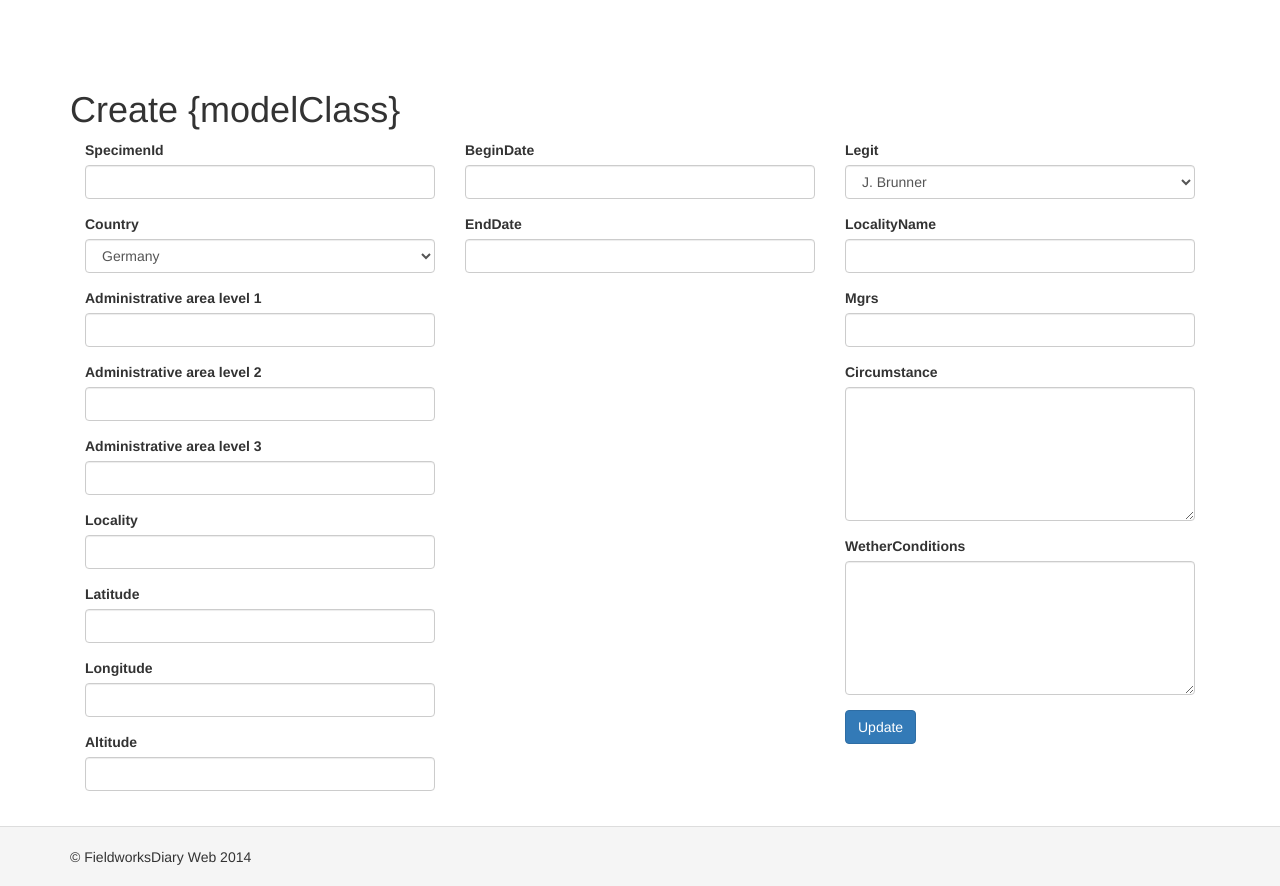
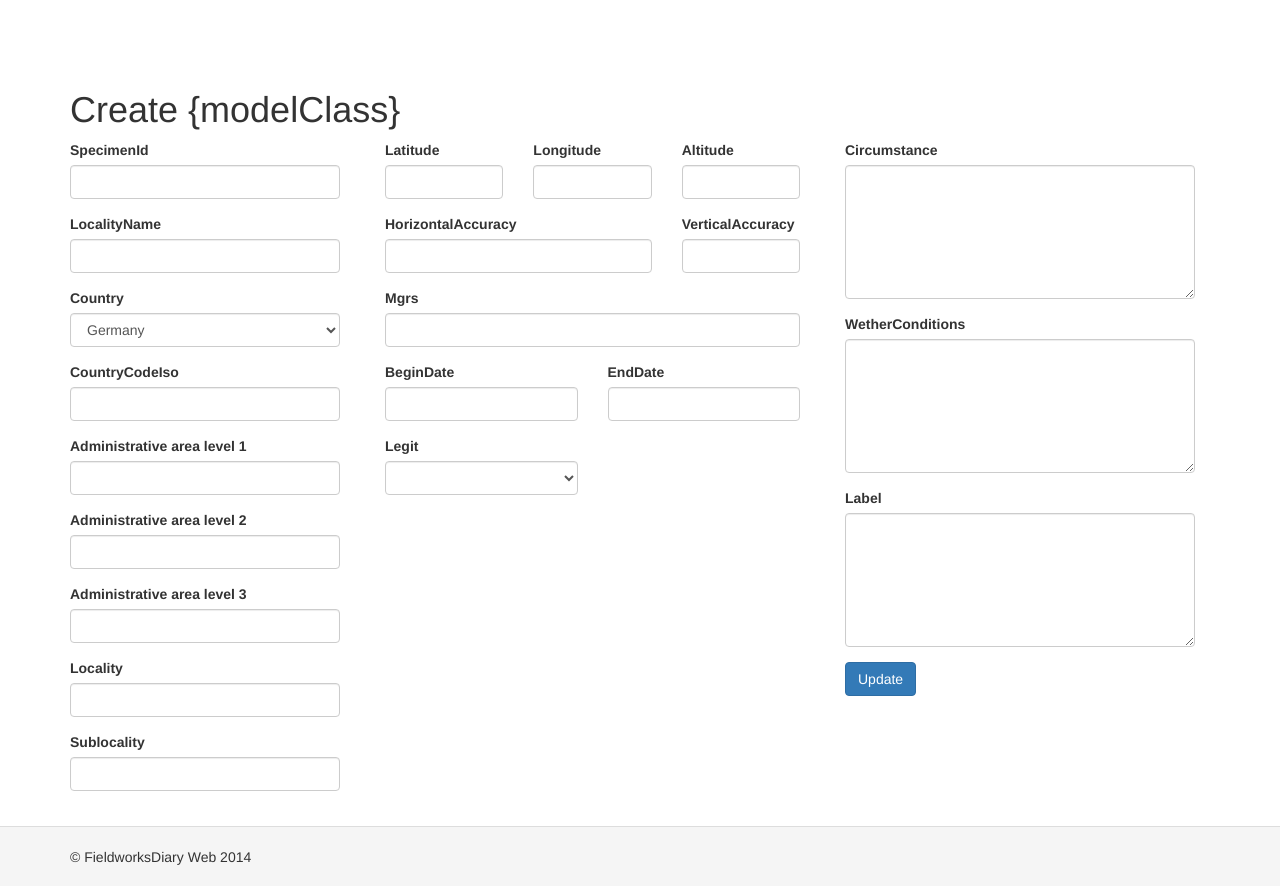
Before and after one commit to jobrunner/fieldworksdiaryweb, a Yii app: template views/specimen/create.php in a window 1280 px wide. Run offline with PHP 8.4 and a stand-in for Yii, Linux system fonts and the light colour scheme; the template is opened without the code that fills it, so the values that code supplies are empty; form fields are guessed from the names that the template uses; some libraries are stand-ins or nearby versions.

Commit message:
update form a little bit cleaner for the editor (far from perfect!)

```diff
--- a/views/specimen/_form.php
+++ b/views/specimen/_form.php
@@ -2,7 +2,11 @@
 
 use yii\helpers\Html;
 use yii\helpers\Url;
-use yii\widgets\ActiveForm;
+# use yii\widgets\ActiveForm;
+use kartik\widgets\ActiveForm as ActiveForm;
+//use dosamigos\datepicker\DateRangePicker;
+use dosamigos\datepicker\DatePicker;
+
 
 /* @var $this yii\web\View */
 /* @var $model app\models\Specimen */
@@ -11,79 +15,110 @@ use yii\widgets\ActiveForm;
 
 <div class="specimen-form">
 
-    <div class="col-lg-4">
+    <?php $form = ActiveForm::begin(); ?>
 
-    <?php $form = ActiveForm::begin(
-//        [
-//            'action' => Url::toRoute('create')
-//    ]
-    );
-    ?>
+    <div class="col-lg-3" style="padding-left:0">
 
         <?php //= $form->field($model, 'id')->textInput(['maxlength' => 48]) ?>
+        <?= $form->field($model, 'specimenId')->textInput(['maxlength' => 20]) ?>
+        <?= $form->field($model, 'localityName')->textInput(['maxlength' => 200]) ?>
+        <?= $form->field($model, 'country')->dropDownList(['Germany', 'Spain']); ?>
+        <?= $form->field($model, 'countryCodeIso')->textInput(['maxlength' => 2]) ?>
+        <?= $form->field($model, 'administrative_area_level_1')->textInput(['maxlength' => 200]) ?>
+        <?= $form->field($model, 'administrative_area_level_2')->textInput(['maxlength' => 200]) ?>
+        <?= $form->field($model, 'administrative_area_level_3')->textInput(['maxlength' => 200]) ?>
+        <?= $form->field($model, 'locality')->textInput(['maxlength' => 200]) ?>
+        <?= $form->field($model, 'sublocality')->textInput(['maxlength' => 200]) ?>
+    </div>
 
-    <?= $form->field($model, 'specimenId')->textInput(['maxlength' => 20]) ?>
+    <div class="col-lg-5">
 
-    <?php #= $form->field($model, 'country')->textInput(['maxlength' => 200]) ?>
-    <?= $form->field($model, 'country')->dropDownList(['Germany', 'Spain']); ?>
-
-    <?php //= $form->field($model, 'countryCodeIso')->textInput(['maxlength' => 2]) ?>
-
-    <?= $form->field($model, 'administrative_area_level_1')->textInput(['maxlength' => 200]) ?>
-
-    <?= $form->field($model, 'administrative_area_level_2')->textInput(['maxlength' => 200]) ?>
-
-    <?= $form->field($model, 'administrative_area_level_3')->textInput(['maxlength' => 200]) ?>
-
-    <?= $form->field($model, 'locality')->textInput(['maxlength' => 200]) ?>
-
-    <?php // = $form->field($model, 'sublocality')->textInput(['maxlength' => 200]) ?>
-
+        <div class="col-lg-4">
             <?= $form->field($model, 'latitude')->textInput() ?>
-
-    <?= $form->field($model, 'longitude')->textInput() ?>
-
-    <?php // = $form->field($model, 'horizontalAccuracy')->textInput() ?>
-
-    <?= $form->field($model, 'altitude')->textInput() ?>
-
-    <?php // = $form->field($model, 'verticalAccuracy')->textInput() ?>
-
-</div>
-<div class="col-lg-4">
-
-    <?= $form->field($model, 'beginDate')->textInput() ?>
-
-    <?= $form->field($model, 'endDate')->textInput() ?>
         </div>
 
         <div class="col-lg-4">
+            <?= $form->field($model, 'longitude')->textInput() ?>
+        </div>
 
-    <?= $form->field($model, 'legit')->dropDownList(['J. Brunner', 'Neuer Sammler']); ?>
+        <div class="col-lg-4">
+            <?= $form->field($model, 'altitude')->textInput() ?>
+        </div>
 
-    <?= $form->field($model, 'localityName')->textInput(['maxlength' => 200]) ?>
+        <div class="col-lg-8">
+            <?= $form->field($model, 'horizontalAccuracy')->textInput() ?>
+        </div>
+        <div class="col-lg-4">
+            <?= $form->field($model, 'verticalAccuracy')->textInput() ?>
+        </div>
 
-    <?php // = $form->field($model, 'localityDescription')->textInput(['maxlength' => 1000]) ?>
+        <div class="col-lg-12">
+            <?= $form->field($model, 'mgrs')->textInput(['maxlength' => 18]) ?>
+        </div>
 
-    <?php // = $form->field($model, 'localityPrefix')->textInput(['maxlength' => 100]) ?>
+        <div class="col-lg-6">
+            <?= $form->field($model, 'beginDate')->widget(
+                DatePicker::className(), [
+                    'clientOptions' => [
+                        'language' => 'de-DE',
+                        'autoclose' => true,
+                        'clearBtn' => true,
+                        'todayHighlight' => true,
+                        'data-date-format' => 'yyyy-mm-dd',
+                        'format' => 'yyyy-mm-dd',
+                        'weekStart' => 1,
+                    ]
+            ]);?>
+        </div>
 
-    <?php // = $form->field($model, 'localityMajorId')->textInput(['maxlength' => 100]) ?>
 
-    <?php //= $form->field($model, 'localityMinorId')->textInput(['maxlength' => 100]) ?>
+        <div class="col-lg-6">
+            <?= $form->field($model, 'endDate')->widget(
+                DatePicker::className(), [
+                    'clientOptions' => [
+                        'language' => 'de-DE',
+                        'autoclose' => true,
+                        'clearBtn' => true,
+                        'todayHighlight' => true,
+                        'data-date-format' => 'yyyy-mm-dd',
+                        'format' => 'yyyy-mm-dd',
+                        'weekStart' => 1,
+                    ]
+            ]);?>
+        </div>
 
-    <?= $form->field($model, 'mgrs')->textInput(['maxlength' => 18]) ?>
+        <div class="col-lg-6">
+            <?= $form->field($model, 'legit')->dropDownList([
+                '', 'J. Brunner'
+            ]); ?>
+        </div>
+
+
+    </div>
+
+<!--    <div class="col-lg-2">-->
+<!---->
+<!--        --><?php //# echo $form->field($model, 'beginDate')->textInput() ?>
+<!--        --><?php //#= $form->field($model, 'endDate')->textInput() ?>
+<!---->
+<!--    </div>-->
+
+    <div class="col-lg-4">
 
         <?= $form->field($model, 'circumstance')->textarea(['rows' => 6]) ?>
+        <?= $form->field($model, 'wetherConditions')->textarea(['rows' => 6]) ?>
+        <?= $form->field($model, 'label')->textarea(['rows' => 6]) ?>
 
-    <?= $form->field($model, 'wetherConditions')->textarea(['rows' => 6]) ?>
-
-    <?php // = $form->field($model, 'label')->textarea(['rows' => 6]) ?>
-
+        <?php //= $form->field($model, 'localityDescription')->textInput(['maxlength' => 1000]) ?>
+        <?php //= $form->field($model, 'localityPrefix')->textInput(['maxlength' => 100]) ?>
+        <?php //= $form->field($model, 'localityMajorId')->textInput(['maxlength' => 100]) ?>
+        <?php //= $form->field($model, 'localityMinorId')->textInput(['maxlength' => 100]) ?>
         <?php // = $form->field($model, 'fieldsMeta')->textarea(['rows' => 6]) ?>
 
         <div class="form-group">
             <?= Html::submitButton($model->isNewRecord ? Yii::t('app', 'Create') : Yii::t('app', 'Update'), ['class' => $model->isNewRecord ? 'btn btn-success' : 'btn btn-primary']) ?>
         </div>
+
     </div>
 
     <?php ActiveForm::end(); ?>
```
Also changed, not shown: models/Specimen.php (+11 -11 lines). Lines whose indentation alone changed are shown as unchanged.
